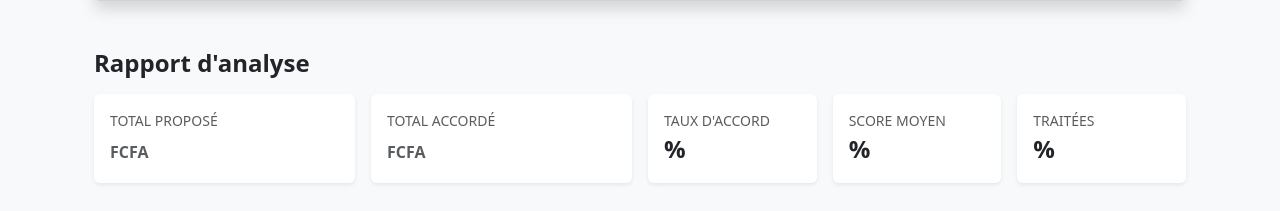
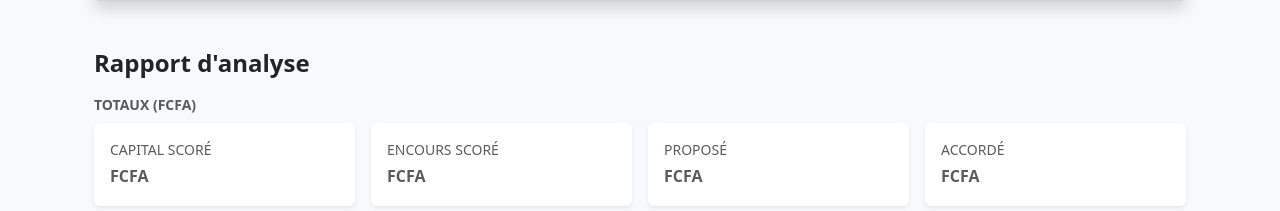
Before and after one commit to alledsi/renouvellements, a Django app: template frontend/templates/proposals/list_proposals.html in a window 1280 px wide. Shown: the part 476-687 px from the top of the page. Run offline with Django 5.2, Linux system fonts and the light colour scheme; the template is opened without the code that fills it, so the values that code supplies are empty.

Commit message:
Rapport : totaux capital/encours + moyennes, réorganisé en 3 groupes

```diff
--- a/frontend/templates/proposals/list_proposals.html
+++ b/frontend/templates/proposals/list_proposals.html
@@ -186,47 +186,78 @@
   <div class="mt-5">
     <h4 class="fw-bold mb-3">Rapport d'analyse</h4>
 
-    <!-- KPI globaux -->
+    <!-- Groupe 1 : Totaux -->
+    <div class="text-muted small text-uppercase fw-semibold mb-2">Totaux (FCFA)</div>
     <div class="row g-3 mb-4">
-      <div class="col-md-3 col-6">
-        <div class="card border-0 shadow-sm h-100">
-          <div class="card-body">
-            <div class="text-muted small text-uppercase">Total proposé</div>
-            <div class="fs-4 fw-bold">{{ stats.mt_total|floatformat:0|intcomma }} <span class="fs-6 text-muted">FCFA</span></div>
-          </div>
-        </div>
+      <div class="col-lg-3 col-md-6 col-6">
+        <div class="card border-0 shadow-sm h-100"><div class="card-body">
+          <div class="text-muted small text-uppercase">Capital scoré</div>
+          <div class="fs-5 fw-bold">{{ rapport.total_capital|floatformat:0|intcomma }} <span class="fs-6 text-muted">FCFA</span></div>
+        </div></div>
       </div>
-      <div class="col-md-3 col-6">
-        <div class="card border-0 shadow-sm h-100">
-          <div class="card-body">
-            <div class="text-muted small text-uppercase">Total accordé</div>
-            <div class="fs-4 fw-bold text-success">{{ stats.mt_accorde|floatformat:0|intcomma }} <span class="fs-6 text-muted">FCFA</span></div>
-          </div>
-        </div>
+      <div class="col-lg-3 col-md-6 col-6">
+        <div class="card border-0 shadow-sm h-100"><div class="card-body">
+          <div class="text-muted small text-uppercase">Encours scoré</div>
+          <div class="fs-5 fw-bold">{{ rapport.total_encours|floatformat:0|intcomma }} <span class="fs-6 text-muted">FCFA</span></div>
+        </div></div>
       </div>
-      <div class="col-md-2 col-6">
-        <div class="card border-0 shadow-sm h-100">
-          <div class="card-body">
-            <div class="text-muted small text-uppercase">Taux d'accord</div>
-            <div class="fs-4 fw-bold">{{ rapport.taux_accord|floatformat:1 }} %</div>
-          </div>
-        </div>
+      <div class="col-lg-3 col-md-6 col-6">
+        <div class="card border-0 shadow-sm h-100"><div class="card-body">
+          <div class="text-muted small text-uppercase">Proposé</div>
+          <div class="fs-5 fw-bold">{{ stats.mt_total|floatformat:0|intcomma }} <span class="fs-6 text-muted">FCFA</span></div>
+        </div></div>
       </div>
-      <div class="col-md-2 col-6">
-        <div class="card border-0 shadow-sm h-100">
-          <div class="card-body">
-            <div class="text-muted small text-uppercase">Score moyen</div>
-            <div class="fs-4 fw-bold">{{ rapport.score_moyen|floatformat:1 }} %</div>
-          </div>
-        </div>
+      <div class="col-lg-3 col-md-6 col-6">
+        <div class="card border-0 shadow-sm h-100"><div class="card-body">
+          <div class="text-muted small text-uppercase">Accordé</div>
+          <div class="fs-5 fw-bold text-success">{{ stats.mt_accorde|floatformat:0|intcomma }} <span class="fs-6 text-muted">FCFA</span></div>
+        </div></div>
       </div>
-      <div class="col-md-2 col-6">
-        <div class="card border-0 shadow-sm h-100">
-          <div class="card-body">
-            <div class="text-muted small text-uppercase">Traitées</div>
-            <div class="fs-4 fw-bold">{{ rapport.taux_traitement|floatformat:0 }} %</div>
-          </div>
-        </div>
+    </div>
+
+    <!-- Groupe 2 : Moyennes par dossier -->
+    <div class="text-muted small text-uppercase fw-semibold mb-2">Moyennes par dossier</div>
+    <div class="row g-3 mb-4">
+      <div class="col-lg-3 col-md-6 col-6">
+        <div class="card border-0 shadow-sm h-100"><div class="card-body">
+          <div class="text-muted small text-uppercase">Capital moyen</div>
+          <div class="fs-5 fw-bold">{{ rapport.capital_moyen|floatformat:0|intcomma }} <span class="fs-6 text-muted">FCFA</span></div>
+        </div></div>
+      </div>
+      <div class="col-lg-3 col-md-6 col-6">
+        <div class="card border-0 shadow-sm h-100"><div class="card-body">
+          <div class="text-muted small text-uppercase">Montant moyen proposé</div>
+          <div class="fs-5 fw-bold">{{ rapport.montant_moyen_propose|floatformat:0|intcomma }} <span class="fs-6 text-muted">FCFA</span></div>
+        </div></div>
+      </div>
+      <div class="col-lg-3 col-md-6 col-6">
+        <div class="card border-0 shadow-sm h-100"><div class="card-body">
+          <div class="text-muted small text-uppercase">Montant moyen accordé</div>
+          <div class="fs-5 fw-bold text-success">{{ rapport.montant_moyen_accorde|floatformat:0|intcomma }} <span class="fs-6 text-muted">FCFA</span></div>
+        </div></div>
+      </div>
+      <div class="col-lg-3 col-md-6 col-6">
+        <div class="card border-0 shadow-sm h-100"><div class="card-body">
+          <div class="text-muted small text-uppercase">Score moyen</div>
+          <div class="fs-5 fw-bold">{{ rapport.score_moyen|floatformat:1 }} %</div>
+        </div></div>
+      </div>
+    </div>
+
+    <!-- Groupe 3 : Indicateurs -->
+    <div class="text-muted small text-uppercase fw-semibold mb-2">Indicateurs</div>
+    <div class="row g-3 mb-4">
+      <div class="col-lg-3 col-md-6 col-6">
+        <div class="card border-0 shadow-sm h-100"><div class="card-body">
+          <div class="text-muted small text-uppercase">Taux d'accord</div>
+          <div class="fs-5 fw-bold">{{ rapport.taux_accord|floatformat:1 }} %</div>
+        </div></div>
+      </div>
+      <div class="col-lg-3 col-md-6 col-6">
+        <div class="card border-0 shadow-sm h-100"><div class="card-body">
+          <div class="text-muted small text-uppercase">Traitées</div>
+          <div class="fs-5 fw-bold">{{ rapport.taux_traitement|floatformat:0 }} %</div>
+        </div></div>
       </div>
     </div>
 
```
Also changed, not shown: frontend/proposals/views.py (+12 -2 lines).
